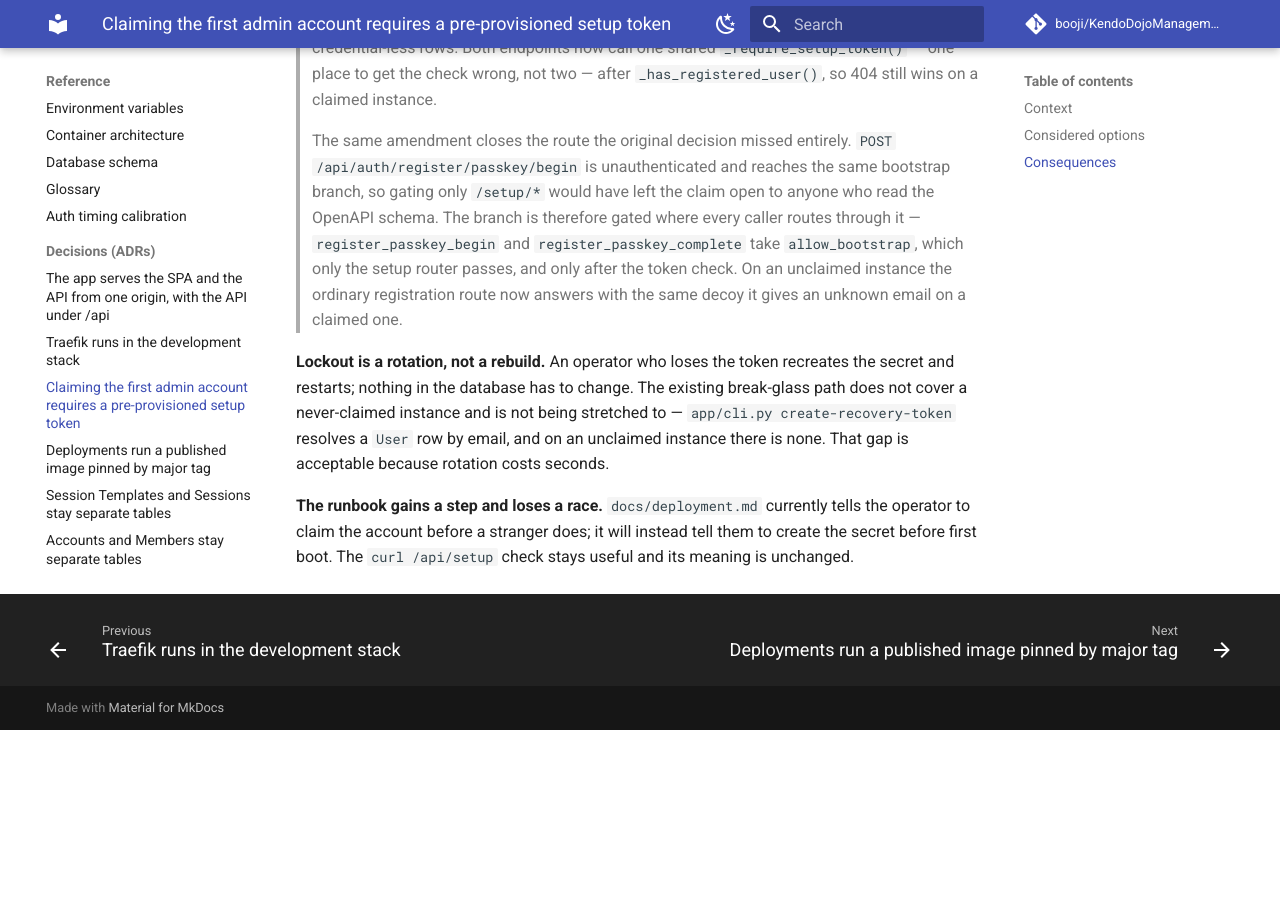
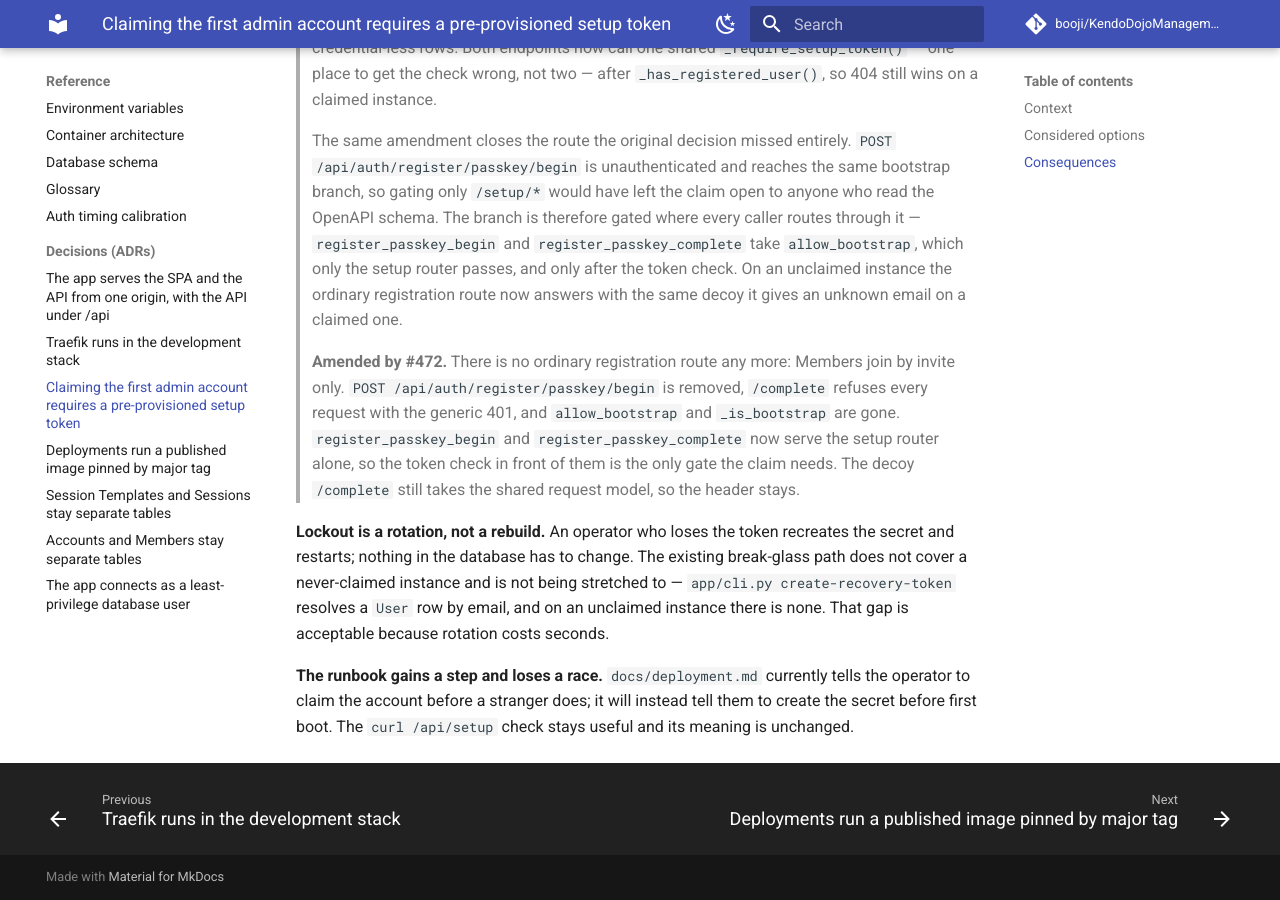
Before and after one commit to booji/KendoDojoManagement, an MkDocs documentation site: the page built from docs/adr/0003-first-admin-claim-requires-a-pre-provisioned-setup-token.md, in a window 1280 px wide and 900 px high, scrolled down 3330 px. Built offline with MkDocs 1.6.1 and Material for MkDocs 9.7.7, drawn with Linux system fonts in a browser that asks for light colours; comment, search, counter and statistics services are not loaded; the version menu is left out; before the commit the page ends 4060 px from its top, so only the background shows below that.

Commit message:
docs: drop is_active from the schema, amend ADR-0003 for invites only (#472, #484)
- schema.md: accounts no longer has is_active.
- ADR-0003: the #402 amendment's register gate and allow_bootstrap are gone.
- Glossary: a Member gets an Account by invite or the setup claim.
- auth-timing-calibration: the removed begin path is no longer listed.

```diff
--- a/docs/adr/0003-first-admin-claim-requires-a-pre-provisioned-setup-token.md
+++ b/docs/adr/0003-first-admin-claim-requires-a-pre-provisioned-setup-token.md
@@ -161,6 +161,14 @@ decide whether to render the setup page.
 > router passes, and only after the token check. On an unclaimed instance the
 > ordinary registration route now answers with the same decoy it gives an
 > unknown email on a claimed one.
+>
+> **Amended by #472.** There is no ordinary registration route any more:
+> Members join by invite only. `POST /api/auth/register/passkey/begin` is
+> removed, `/complete` refuses every request with the generic 401, and
+> `allow_bootstrap` and `_is_bootstrap` are gone. `register_passkey_begin` and
+> `register_passkey_complete` now serve the setup router alone, so the token
+> check in front of them is the only gate the claim needs. The decoy
+> `/complete` still takes the shared request model, so the header stays.
 
 **Lockout is a rotation, not a rebuild.** An operator who loses the token
 recreates the secret and restarts; nothing in the database has to change. The
```
Also changed, not shown: UBIQUITOUS_LANGUAGE.md (+1 -1 lines), docs/auth-timing-calibration.md (+0 -1 lines), docs/schema.md (+0 -1 lines).
